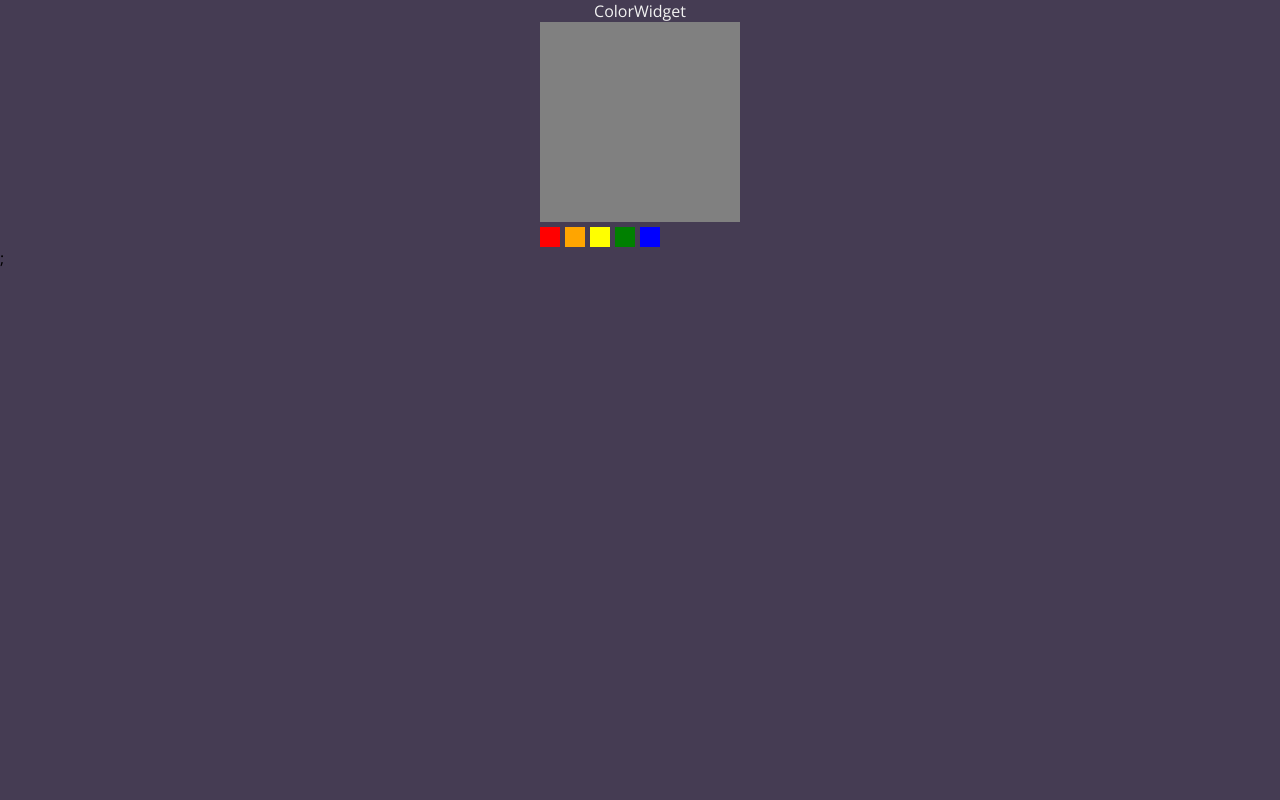
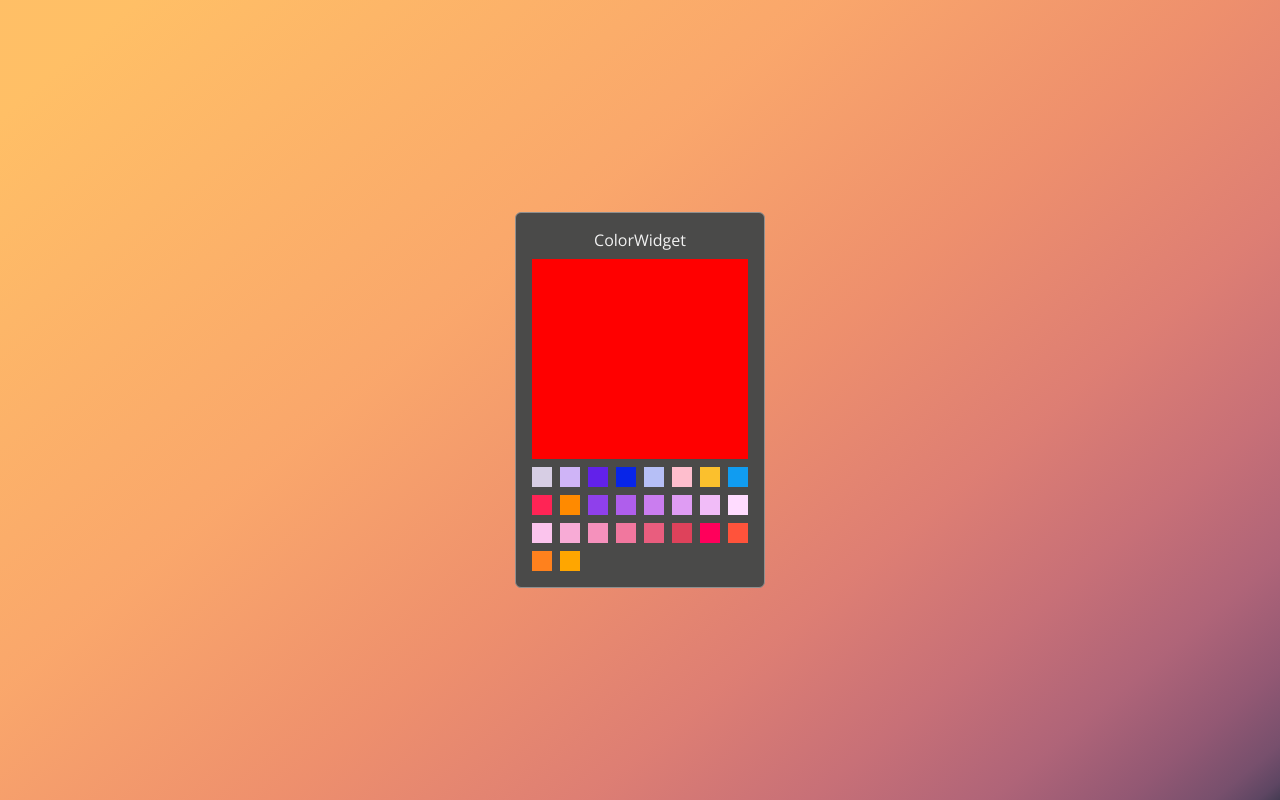
Before and after one commit to Esequiel378/diversio-fe-exercise, a React (Create React App) app: page / in a window 1280 px wide. Built offline with nearby package versions, Linux system fonts and the light colour scheme.

Commit message:
⚡Improve general design for `App` and `ColorWidget`

```diff
--- a/src/App.tsx
+++ b/src/App.tsx
@@ -31,14 +31,31 @@ const COLOR_LIST = [
 ];
 
 const AppContainer = styled.div`
-  background-color: ${({ theme }) => theme.background.primary};
   width: 100wh;
   height: 100vh;
+
+  /* Center the content */
+  display: flex;
+  justify-content: center;
+  align-items: center;
+  background-image: linear-gradient(
+    320deg,
+    hsl(263deg 16% 28%) 0%,
+    hsl(290deg 17% 33%) 1%,
+    hsl(316deg 20% 39%) 3%,
+    hsl(332deg 25% 46%) 7%,
+    hsl(344deg 32% 54%) 13%,
+    hsl(355deg 44% 61%) 21%,
+    hsl(6deg 61% 66%) 31%,
+    hsl(16deg 79% 68%) 45%,
+    hsl(25deg 93% 70%) 63%,
+    hsl(35deg 100% 70%) 94%
+  );
 `;
 
 const App = () => (
   <AppContainer>
-    <ColorWidget colorList={COLOR_LIST} />;
+    <ColorWidget colors={COLOR_LIST} />
   </AppContainer>
 );
 
--- a/src/components/ColorWidget/ColorSelector/index.tsx
+++ b/src/components/ColorWidget/ColorSelector/index.tsx
@@ -1,13 +1,15 @@
 import { ColorBox, ColorSelectorContainer } from "./styles";
 
-const ColorSelector = () => {
+export type ColorSelectorProps = {
+  colors: string[];
+};
+
+const ColorSelector = ({ colors }: ColorSelectorProps) => {
   return (
     <ColorSelectorContainer>
-      <ColorBox color="red" />
-      <ColorBox color="orange" />
-      <ColorBox color="yellow" />
-      <ColorBox color="green" />
-      <ColorBox color="blue" />
+      {colors.map((color, index) => (
+        <ColorBox key={index} color={color} />
+      ))}
     </ColorSelectorContainer>
   );
 };
--- a/src/components/ColorWidget/ColorSelector/styles.tsx
+++ b/src/components/ColorWidget/ColorSelector/styles.tsx
@@ -1,10 +1,9 @@
 import styled from "styled-components";
 
 export const ColorSelectorContainer = styled.div`
-  display: flex;
-  flex-direction: row;
-  justify-content: flex-start;
-  width: 200px;
+  display: grid;
+  grid-template-columns: repeat(8, 20px);
+  gap: 8px;
 `;
 
 type ColorBoxProps = {
@@ -14,7 +13,6 @@ type ColorBoxProps = {
 export const ColorBox = styled.div<ColorBoxProps>`
   height: 20px;
   width: 20px;
-  margin: 5px 5px 0 0;
   cursor: pointer;
   background-color: ${({ color }) => color};
 `;
--- a/src/components/ColorWidget/ColorWindow/index.tsx
+++ b/src/components/ColorWidget/ColorWindow/index.tsx
@@ -3,7 +3,7 @@ import { ColorBox, ColorWindowContainer } from "./styles";
 const ColorWindow = () => {
   return (
     <ColorWindowContainer>
-      <ColorBox />
+      <ColorBox color="red" />
     </ColorWindowContainer>
   );
 };
--- a/src/components/ColorWidget/ColorWindow/styles.tsx
+++ b/src/components/ColorWidget/ColorWindow/styles.tsx
@@ -1,12 +1,14 @@
 import styled from "styled-components";
 
-export const ColorWindowContainer = styled.div`
-  border-color: 1px solid #aaaaaa;
+export const ColorWindowContainer = styled.div``;
+
+export type ColorBoxProps = {
+  color: string;
+};
+
+export const ColorBox = styled.div<ColorBoxProps>`
+  height: 200px;
+  width: 100%;
+
+  background-color: ${({ color }) => color};
 `;
-
-export const ColorBox = styled.div`
-  height: 200px;
-  width: 200px;
-  border-color: 1px solid #000000;
-  background-color: grey;
-`;
--- a/src/components/ColorWidget/index.tsx
+++ b/src/components/ColorWidget/index.tsx
@@ -1,24 +1,21 @@
-import ColorSelector from "./ColorSelector";
+import ColorSelector, { ColorSelectorProps } from "./ColorSelector";
 import ColorWindow from "./ColorWindow";
 
-import { ColorWidgetContainer } from "./styles";
+import { ColorWidgetContainer, ColorWidgetContent, ColorWidgetTitle } from "./styles";
 
-type ColorWidgetProps = {
-  colorList: string[];
+type ColorWidgetProps = ColorSelectorProps & {
   title?: string;
 };
 
-const ColorWidget = ({ title = "ColorWidget" }: ColorWidgetProps) => {
+const ColorWidget = ({ colors, title = "ColorWidget" }: ColorWidgetProps) => {
   return (
     <ColorWidgetContainer>
-      <div className="color-widget-title">
-        <h2>{title}</h2>
-      </div>
+      <ColorWidgetTitle>{title}</ColorWidgetTitle>
 
-      <div>
+      <ColorWidgetContent>
         <ColorWindow />
-        <ColorSelector />
-      </div>
+        <ColorSelector colors={colors} />
+      </ColorWidgetContent>
     </ColorWidgetContainer>
   );
 };
--- a/src/components/ColorWidget/styles.tsx
+++ b/src/components/ColorWidget/styles.tsx
@@ -3,8 +3,24 @@ import styled from "styled-components";
 export const ColorWidgetContainer = styled.div`
   display: flex;
   flex-direction: column;
-  justify-content: center;
-  align-items: center;
+  padding: 1rem;
+  gap: 0.5rem;
 
-  color: ${({ theme }) => theme.colors.text};
+  border-radius: 6px;
+
+  ${({ theme }) => `
+    background-color: ${theme.colors.darkGrey};
+    border: 1px solid ${theme.colors.grey};
+    color: ${theme.colors.text};
+  `}
 `;
+
+export const ColorWidgetTitle = styled.p`
+  text-align: center;
+`;
+
+export const ColorWidgetContent = styled.div`
+  display: flex;
+  flex-direction: column;
+  gap: 0.5rem;
+`;
```
